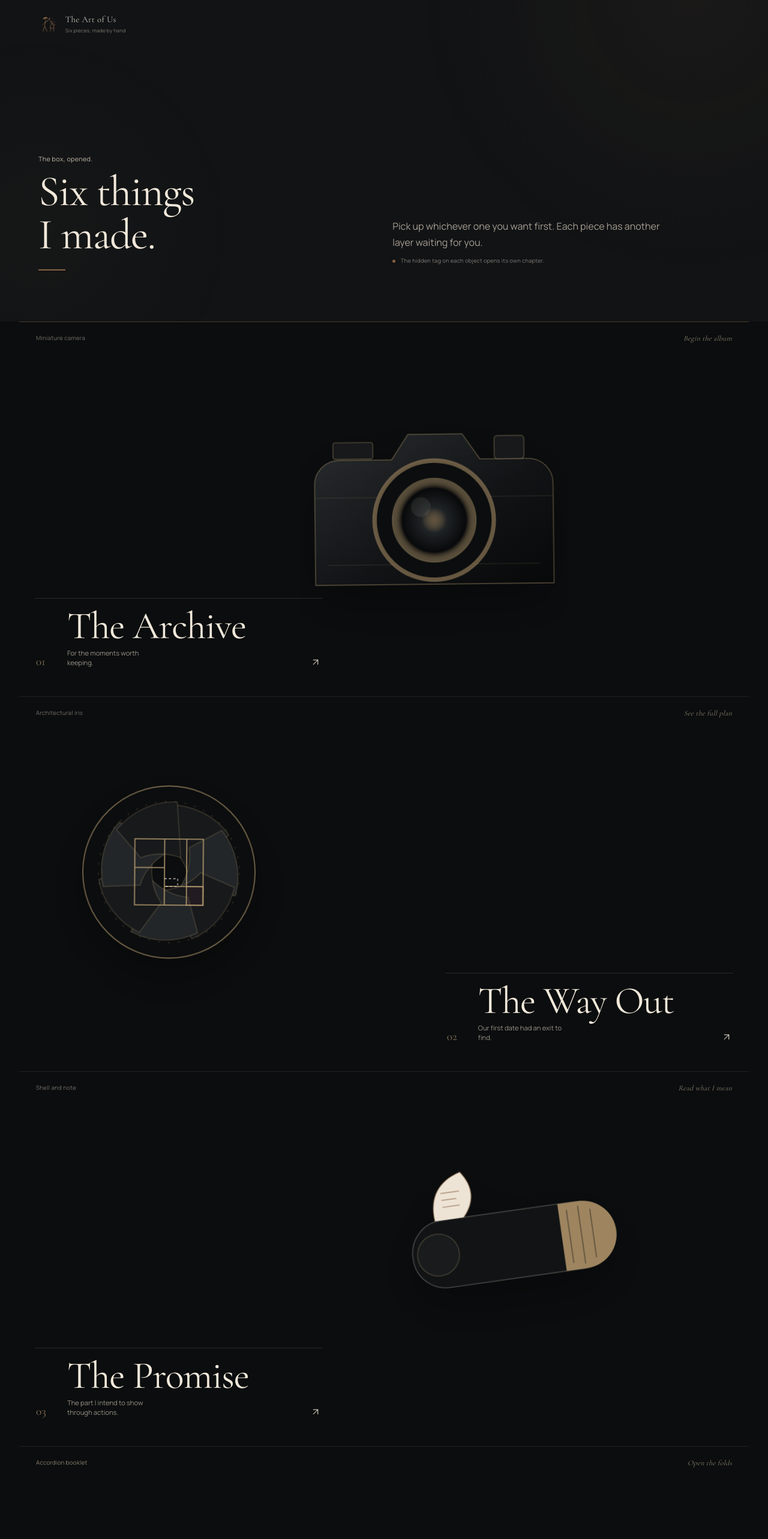
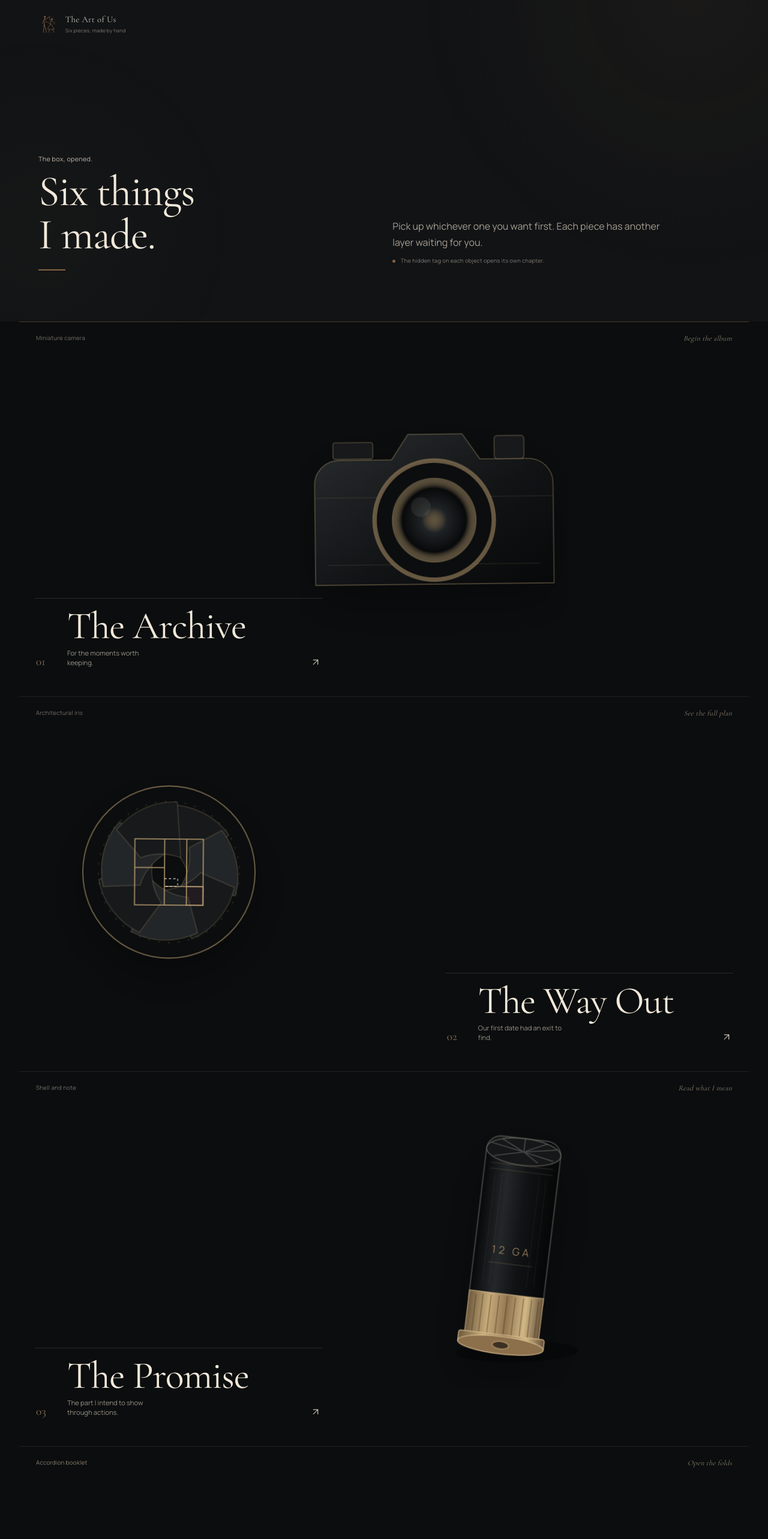
Before and after one commit to JagjotB/site, a Next.js app: page /collection in a window 1280 px wide. Shown: the top 2566 px of the page at 60% size. Built offline with nearby package versions, Linux system fonts and the light colour scheme.

Commit message:
Refine couple mark and 12-gauge shell

```diff
--- a/src/components/ui/ArtifactVisual.tsx
+++ b/src/components/ui/ArtifactVisual.tsx
@@ -50,13 +50,35 @@ export function ArtifactVisual({ slug }: ArtifactVisualProps) {
   if (slug === "the-promise") {
     return (
       <svg viewBox="0 0 280 220" className="artifact-visual" aria-hidden="true">
-        <g transform="rotate(-7 140 110)">
-          <rect x="54" y="81" width="172" height="58" rx="28" fill="#111315" stroke="#77736d" strokeOpacity=".48" />
-          <path d="M183 81h18c16 0 29 13 29 29s-13 29-29 29h-18Z" fill="#9e855f" />
-          <path d="M190 87v46M200 85v50M210 89v42" stroke="#151719" strokeOpacity=".42" />
-          <circle cx="76" cy="110" r="18" fill="#191b1d" stroke="#c8ab7a" strokeOpacity=".22" />
-          <path d="M77 81c-2-21 8-34 27-39 10 14 9 27-2 39" fill="#eee4d6" stroke="#866243" strokeOpacity=".44" />
-          <path d="M85 58h16M85 64h13M85 70h15" stroke="#866243" strokeOpacity=".5" />
+        <defs>
+          <linearGradient id="shell-hull" x1="0" y1="0" x2="1" y2="0">
+            <stop stopColor="#070809" />
+            <stop offset=".32" stopColor="#242729" />
+            <stop offset=".58" stopColor="#111315" />
+            <stop offset="1" stopColor="#050606" />
+          </linearGradient>
+          <linearGradient id="shell-brass" x1="0" y1="0" x2="1" y2="0">
+            <stop stopColor="#6f5a3d" />
+            <stop offset=".28" stopColor="#c8ab7a" />
+            <stop offset=".53" stopColor="#927550" />
+            <stop offset=".78" stopColor="#d1b886" />
+            <stop offset="1" stopColor="#665139" />
+          </linearGradient>
+        </defs>
+        <ellipse cx="142" cy="202" rx="53" ry="9" fill="#000" fillOpacity=".32" />
+        <g transform="rotate(8 140 111)">
+          <path d="M108 31c0-7 5.7-12.5 12.7-12.5h38.6c7 0 12.7 5.5 12.7 12.5v128h-64Z" fill="url(#shell-hull)" stroke="#6f6d68" strokeOpacity=".5" strokeWidth="1.2" />
+          <ellipse cx="140" cy="30" rx="32" ry="11.5" fill="#151719" stroke="#817b72" strokeOpacity=".5" />
+          <path d="M140 30 112 25M140 30l-19-9M140 30l.2-11.5M140 30l19-9M140 30l28-5M140 30l-25 6M140 30l13 8M140 30l26 5" stroke="#8e8a82" strokeOpacity=".38" strokeWidth="1" />
+          <path d="M113 42h54M113 47h54" stroke="#c8ab7a" strokeOpacity=".11" />
+          <path d="M118 53v91M124 50v96M156 50v96M162 53v91" stroke="#f1e8da" strokeOpacity=".035" />
+          <text x="140" y="119" fill="#c8ab7a" fillOpacity=".68" fontFamily="var(--sans)" fontSize="9" letterSpacing="2.4" textAnchor="middle">12 GA</text>
+          <path d="M121 127h38" stroke="#c8ab7a" strokeOpacity=".15" />
+          <rect x="108" y="153" width="64" height="39" fill="url(#shell-brass)" stroke="#d5bc8d" strokeOpacity=".55" />
+          <path d="M114 156v33M120 155v35M127 155v35M134 155v35M141 155v35M148 155v35M155 155v35M162 155v35M168 156v33" stroke="#33291d" strokeOpacity=".34" />
+          <rect x="103" y="188" width="74" height="10" rx="2" fill="url(#shell-brass)" stroke="#d7be8f" strokeOpacity=".65" />
+          <ellipse cx="140" cy="197" rx="37" ry="7.5" fill="#8c704c" stroke="#d7be8f" strokeOpacity=".65" />
+          <ellipse cx="140" cy="197" rx="7" ry="3.2" fill="#3c3023" stroke="#c8ab7a" strokeOpacity=".55" />
         </g>
       </svg>
     );
--- a/src/components/ui/Monogram.tsx
+++ b/src/components/ui/Monogram.tsx
@@ -8,21 +8,25 @@ export function Monogram({ className }: MonogramProps) {
       className={className}
       viewBox="0 0 80 80"
       role="img"
-      aria-label="A tall man in a British-style pagg twirling a woman"
+      aria-label="A tall man and a woman in an elegant formal twirl"
     >
       <g fill="none" stroke="currentColor" strokeLinecap="round" strokeLinejoin="round">
-        <path d="M17 19c1.8-5.7 7-9.1 13.2-8.4 3.8.4 6.8 2 8.8 4.5-4.9-.8-9.6.3-13 3.7-3-1.1-6-1-9 .2Z" fill="currentColor" stroke="none" />
-        <path d="M18.8 17.5c5.3-2.7 11-3.4 17-1.3M21 14.6c4.5-2.2 9.1-2.7 13.6-1.4" strokeWidth="1.25" />
-        <path d="M27.7 20.2c0 3.9 1.7 6.4 5 7.6" strokeWidth="1.7" />
-        <path d="M27.8 28.3 24.9 47l-6.6 19.2M25.1 47l8.8 19.2M25.7 32.2c5.6-1.1 9.9-4.5 13-10.1l5.4-7.6" strokeWidth="2" />
-        <path d="M25.8 31.9c-3.8 5.2-6.8 8.8-9.2 10.8" strokeWidth="1.65" />
-        <path d="M50.3 28.6c-.1 3.4 1.5 5.7 4.7 6.8M50.2 29c2.6-2.2 6.1-1.9 8.1.8 1.2 1.7 1.4 3.6.7 5.7" strokeWidth="1.55" />
-        <path d="M53 36.2c-3.2 5.6-5.7 11.3-7.6 17.3 5.1 1.8 11.1 1.9 17.8.3-3.4-6.1-5.7-11.8-6.9-17.2" strokeWidth="1.8" />
-        <path d="m48.7 54.3-1 11.9M59.2 54.6l3.4 11.6M53.2 36.5c-2.5-3.9-5.5-8.3-9.1-13.2l.1-8.8M56.4 37.2c3.4 3 6.6 4.9 9.7 5.8" strokeWidth="1.7" />
-        <path d="M44.3 14.7c10.8-1.2 19.1 4.4 21.6 14.4 1.8 7.2-.4 13.8-6.5 19.6" strokeWidth="1" strokeDasharray="1 3.2" opacity=".65" />
-        <path d="M16.5 69h48" strokeWidth="1" opacity=".32" />
+        <circle cx="25.5" cy="9.5" r="3.7" fill="currentColor" stroke="none" />
+        <path d="M25.5 14.2c-2.8 6.5-3.6 14.5-2.3 24l-3.5 32.4M23.2 38.2l9 32.4" strokeWidth="2" />
+        <path d="M23.7 18.2c4.6 1.2 8.7-.2 12.2-4.2l7.1-4.2" strokeWidth="1.9" />
+        <path d="M24 20c-4.1 5.2-7 10.6-8.7 16.2" strokeWidth="1.6" />
+        <path d="m27.5 17.2 2.7 8.4-6.7 12.6M28.8 18.2l-3.1 4.1" strokeWidth="1.05" opacity=".7" />
+        <circle cx="54" cy="19.5" r="3.4" fill="currentColor" stroke="none" />
+        <path d="M53.1 23.7c-3.5 4.4-5.3 10.1-5.2 17.1" strokeWidth="1.7" />
+        <path d="M49.3 27.4c-2.6-4.6-4.7-10.4-6.3-17.6" strokeWidth="1.65" />
+        <path d="M52.5 25.1c5 3.3 8.9 7.9 11.7 13.8" strokeWidth="1.55" />
+        <path d="M48 39.1c-4.7 7-8.5 13.3-11.3 18.8 8.7 2.7 17.5 2.6 26.6-.2-5.3-5.8-9.2-12-11.5-18.5" strokeWidth="1.75" />
+        <path d="M43.5 59.5 41.8 70M57.2 59.3l4.2 10.7" strokeWidth="1.75" />
+        <path d="M30.6 29.2c5.8 1.7 11.8 4.8 18 9.3" strokeWidth="1.55" />
+        <path d="M43 9.8c10.1-.4 18.1 4 21.6 12.9 2.5 6.4 1.6 12.6-2.7 18.5" strokeWidth="1" strokeDasharray="1.2 3" opacity=".6" />
+        <path d="M15 72h49" strokeWidth="1" opacity=".28" />
       </g>
-      <circle cx="44.3" cy="14.7" r="2.15" fill="#572a38" />
+      <circle cx="43" cy="9.8" r="2.1" fill="#572a38" />
     </svg>
   );
 }
```
Also changed, not shown: src/app/icon.svg, 1 other file (tests, documents, lock files or other folders).
